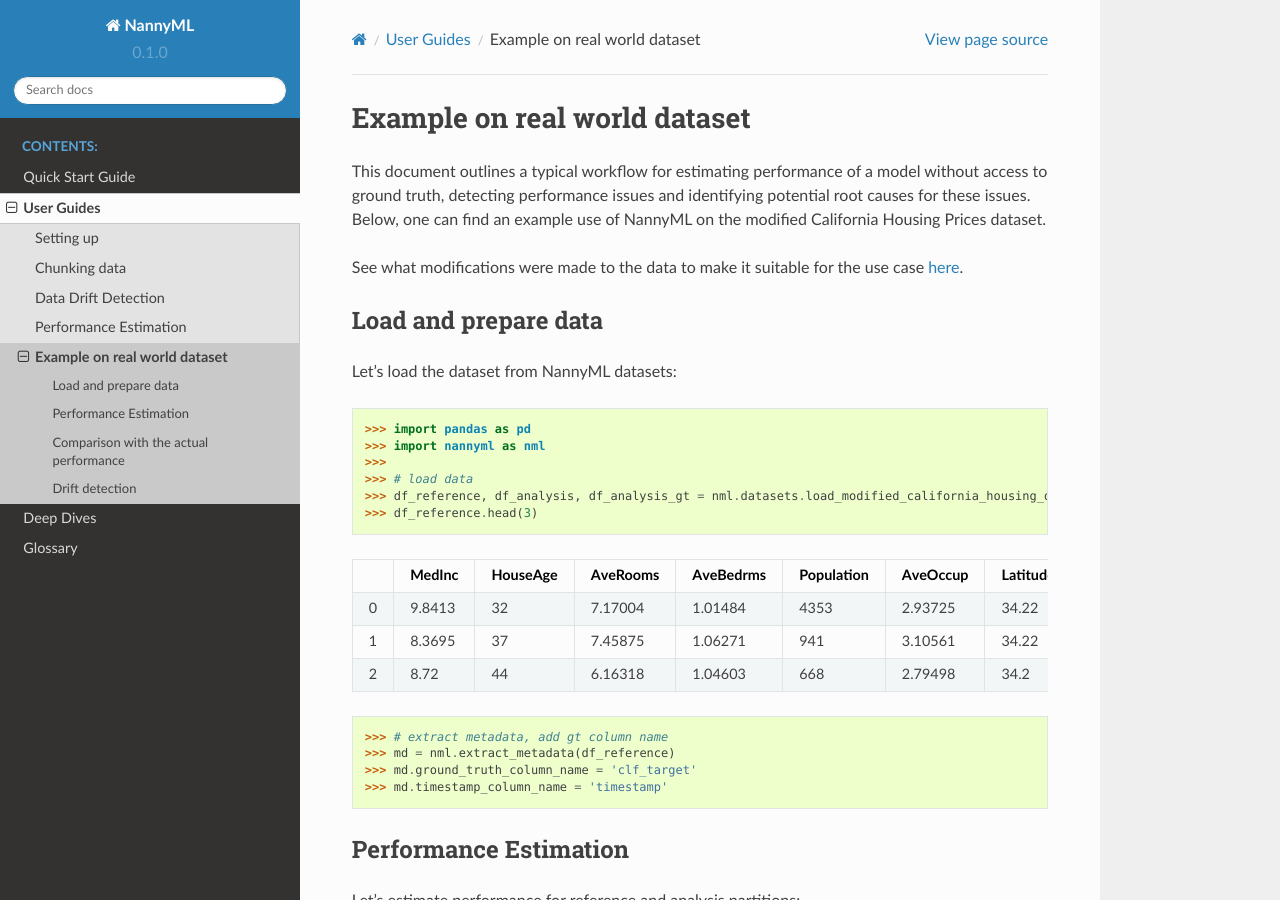
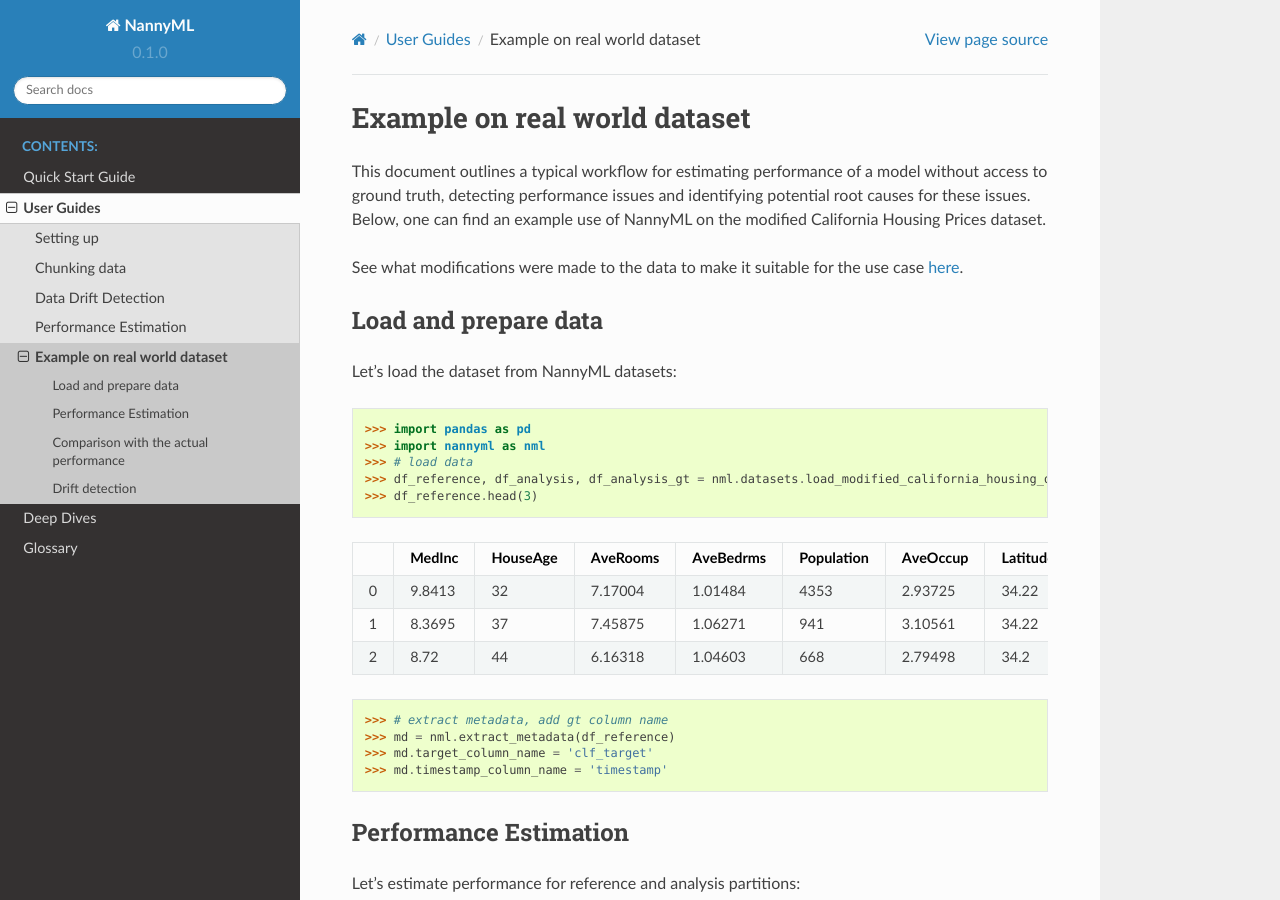
Before and after one commit to NannyML/nannyml, a Sphinx documentation site: the page built from docs/guides/real_world_data_example.rst, in a window 1280 px wide and 900 px high. Built offline with Sphinx 7.4.7 and the Read the Docs theme 2.0.0, drawn with Linux system fonts in a browser that asks for light colours; pages that are not in the unit, such as notebooks, are missing from menus; some of the changed text lies outside the part shown.

Commit message:
update real world data

```diff
--- a/docs/guides/real_world_data_example.rst
+++ b/docs/guides/real_world_data_example.rst
@@ -16,7 +16,6 @@
 
     >>> import pandas as pd
     >>> import nannyml as nml
-    >>>
     >>> # load data
     >>> df_reference, df_analysis, df_analysis_gt = nml.datasets.load_modified_california_housing_dataset()
     >>> df_reference.head(3)
@@ -36,7 +35,7 @@
 
     >>> # extract metadata, add gt column name
     >>> md = nml.extract_metadata(df_reference)
-    >>> md.ground_truth_column_name = 'clf_target'
+    >>> md.target_column_name = 'clf_target'
     >>> md.timestamp_column_name = 'timestamp'
 
 Performance Estimation
@@ -109,7 +108,6 @@
 
     >>> from sklearn.metrics import roc_auc_score
     >>> import matplotlib.pyplot as plt
-    >>>
     >>> # add ground truth to analysis
     >>> df_analysis_full = pd.merge(df_analysis,df_analysis_gt, on = 'identifier')
     >>> df_all = pd.concat([df_reference, df_analysis_full]).reset_index(drop=True)
@@ -118,10 +116,9 @@
     >>> target_col = md.target_column_name
     >>> pred_score_col = 'y_pred_proba'
     >>> actual_performance = []
-    >>>
     >>> for idx in est_perf.index:
     >>>     start_date, end_date = est_perf.loc[idx, 'start_date'], est_perf.loc[idx, 'end_date']
-    >>>      sub = df_all[df_all['timestamp'].between(start_date, end_date)]
+    >>>     sub = df_all[df_all['timestamp'].between(start_date, end_date)]
     >>>     actual_perf = roc_auc_score(sub[target_col], sub[pred_score_col])
     >>>     est_perf.loc[idx, 'actual_roc_auc'] = actual_perf
     >>> # plot
```
Also changed, not shown: other parts of docs/guides/real_world_data_example.rst (+1 -1 lines).
